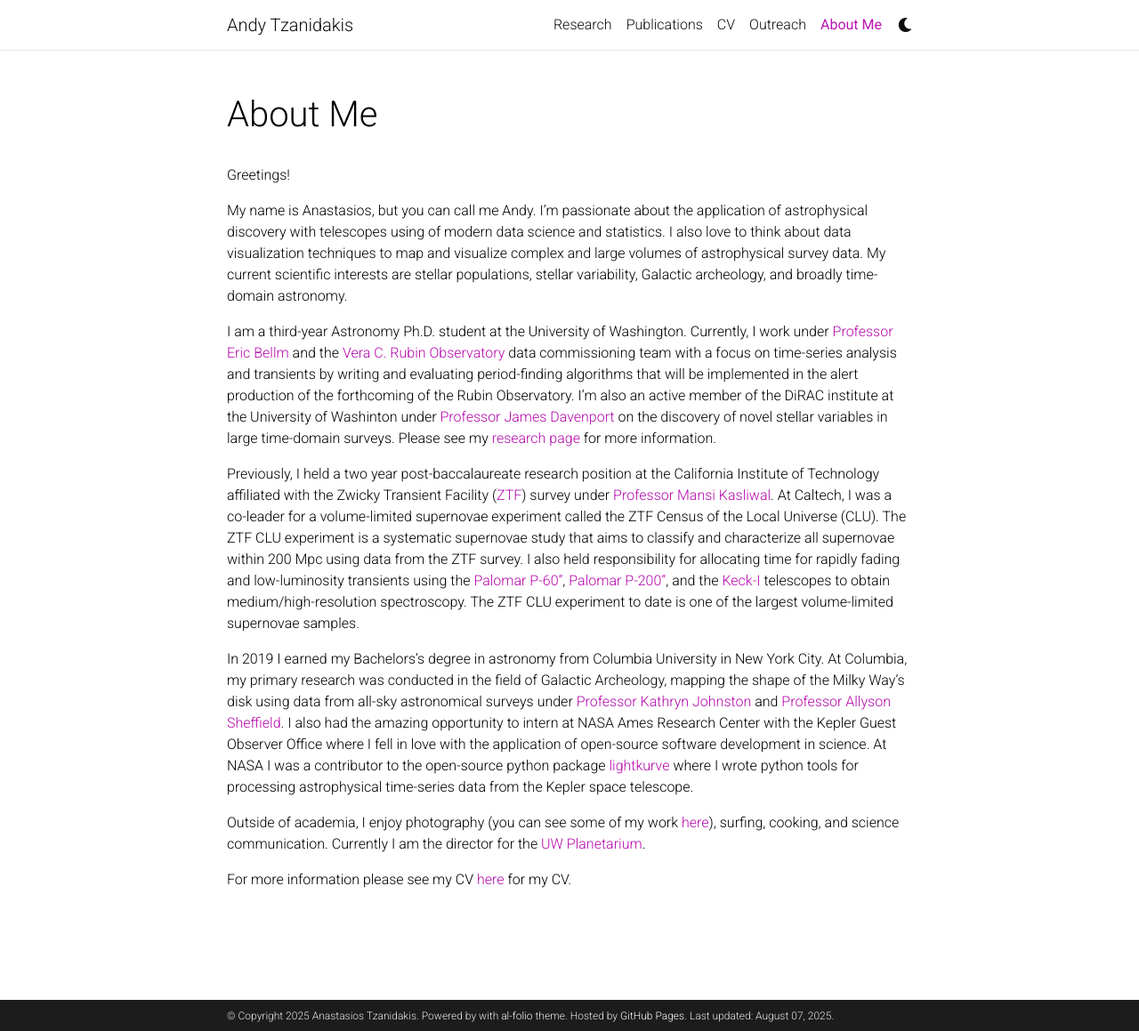
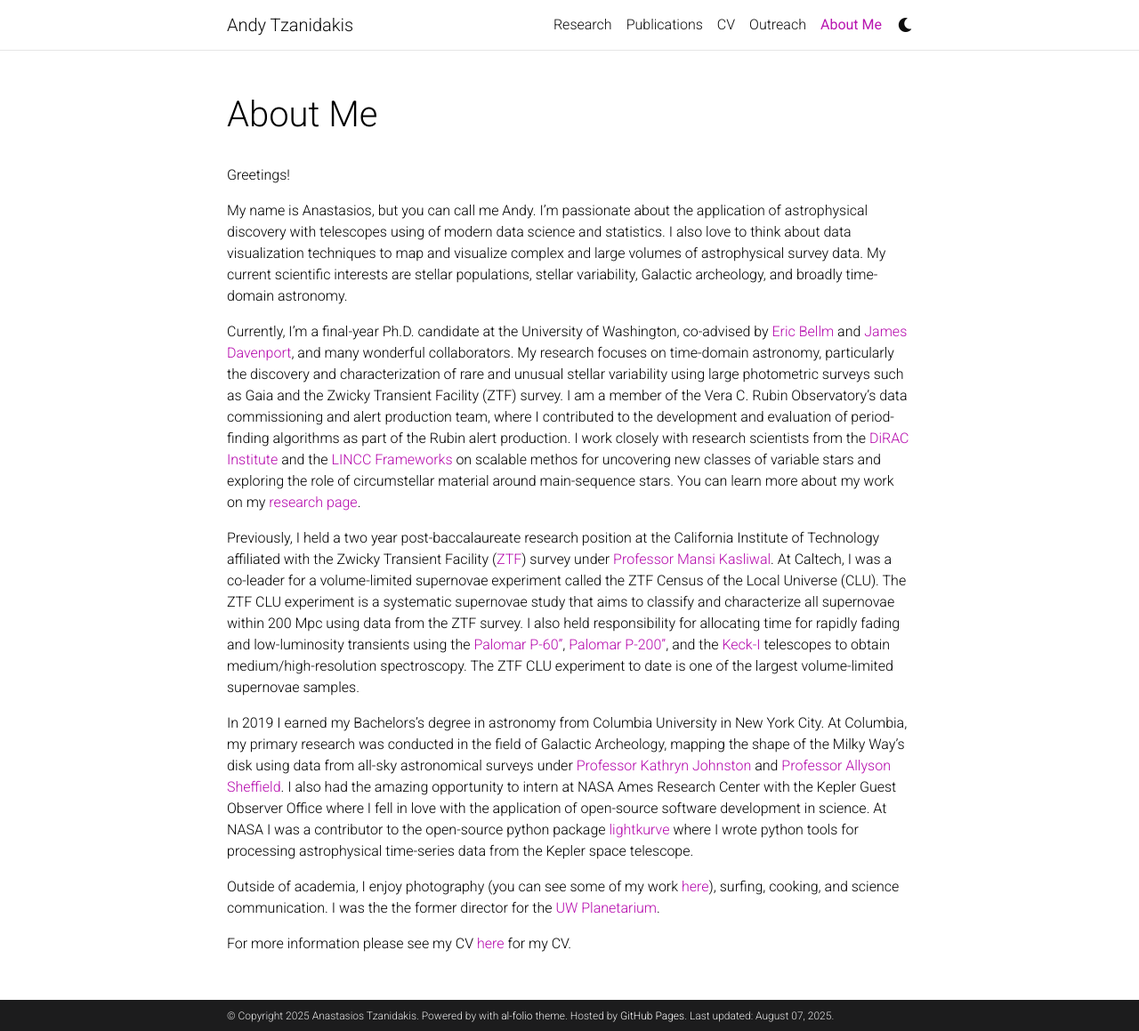
Before and after one commit to AndyTza/andytza.github.io, a Jekyll site: the page built from _pages/aboutme.md, in a window 1280 px wide and 1159 px high. Shown: the whole window at 89% size. Built offline with Jekyll 4.4.1, drawn with Linux system fonts in a browser that asks for light colours; full-size pictures stand in for the smaller copies a plugin makes; comment, search, counter and statistics services are not loaded; a style sheet for code colours, icons or effects is not loaded.

Commit message:
updated profile

```diff
--- a/_pages/aboutme.md
+++ b/_pages/aboutme.md
@@ -10,12 +10,12 @@ Greetings!
 
 My name is Anastasios, but you can call me Andy. I'm passionate about the application of astrophysical discovery with telescopes using of modern data science and statistics. I also love to think about data visualization techniques to map and visualize complex and large volumes of astrophysical survey data. My current scientific interests are stellar populations, stellar variability, Galactic archeology, and broadly time-domain astronomy.
 
-I am a third-year Astronomy Ph.D. student at the University of Washington. Currently, I work under [Professor Eric Bellm](https://faculty.washington.edu/ecbellm/) and the [Vera C. Rubin Observatory](https://www.lsst.org/) data commissioning team with a focus on time-series analysis and transients by writing and evaluating period-finding algorithms that will be implemented in the alert production of the forthcoming of the Rubin Observatory. I'm also an active member of the DiRAC institute at the University of Washinton under [Professor James Davenport](https://jradavenport.github.io/) on the discovery of novel stellar variables in large time-domain surveys. Please see my [research page](https://andytza.github.io/research/) for more information.
+Currently, I'm a final-year Ph.D. candidate at the University of Washington, co-advised by [Eric Bellm](https://faculty.washington.edu/ecbellm/) and [James Davenport](https://jradavenport.github.io/), and many wonderful collaborators. My research focuses on time-domain astronomy, particularly the discovery and characterization of rare and unusual stellar variability using large photometric surveys such as Gaia and the Zwicky Transient Facility (ZTF) survey. I am a member of the Vera C. Rubin Observatory's data commissioning and alert production team, where I contributed to the development and evaluation of period-finding algorithms as part of the Rubin alert production. I work closely with research scientists from the [DiRAC Institute ](https://dirac.astro.washington.edu/) and the [LINCC Frameworks](https://lsstdiscoveryalliance.org/programs/lincc-frameworks/) on scalable methos for uncovering new classes of variable stars and exploring the role of circumstellar material around main-sequence stars. You can learn more about my work on my [research page](https://andytza.github.io/research/).
 
 Previously, I held a two year post-baccalaureate research position at the California Institute of Technology affiliated with the Zwicky Transient Facility ([ZTF](https://www.ztf.caltech.edu/)) survey under [Professor Mansi Kasliwal](https://sites.astro.caltech.edu/~mansi/). At Caltech, I was a co-leader for a volume-limited supernovae experiment called the ZTF Census of the Local Universe (CLU).  The ZTF CLU experiment is a systematic supernovae study that aims to classify and characterize all supernovae within 200 Mpc using data from the ZTF survey. I also held responsibility for allocating time for rapidly fading and low-luminosity transients using the [Palomar P-60"](https://sites.astro.caltech.edu/palomar/observer/P60observers.html), [Palomar P-200"](https://sites.astro.caltech.edu/palomar/about/telescopes/hale.html), and the [Keck-I](https://keckobservatory.org/about/telescopes-instrumentation/) telescopes to obtain medium/high-resolution spectroscopy. The ZTF CLU experiment to date is one of the largest volume-limited supernovae samples.
 
 In 2019 I earned my Bachelors's degree in astronomy from Columbia University in New York City. At Columbia, my primary research was conducted in the field of Galactic Archeology, mapping the shape of the Milky Way’s disk using data from all-sky astronomical surveys under [Professor Kathryn Johnston](http://user.astro.columbia.edu/~kvj/) and [Professor Allyson Sheffield](https://www.laguardia.edu/uploadedfiles/main_site/content/home/docs/allyson-sheffield.pdf). I also had the amazing opportunity to intern at NASA Ames Research Center with the Kepler Guest Observer Office where I fell in love with the application of open-source software development in science. At NASA I was a contributor to the open-source python package [lightkurve](https://docs.lightkurve.org/index.html) where I wrote python tools for processing astrophysical time-series data from the Kepler space telescope.
 
-Outside of academia, I enjoy photography (you can see some of my work [here](https://www.instagram.com/atoceans/)), surfing, cooking, and science communication. Currently I am the director for the [UW Planetarium](https://astro.washington.edu/uw-planetarium).
+Outside of academia, I enjoy photography (you can see some of my work [here](https://www.instagram.com/atoceans/)), surfing, cooking, and science communication. I was the the former director for the [UW Planetarium](https://astro.washington.edu/uw-planetarium).
 
 For more information please see my CV [here](https://github.com/AndyTza/andytza.github.io/raw/master/quals/CV_Astronomy___Tzanidakis__Detailed____New.pdf) for my CV.
```
Also changed, not shown: _pages/about.md (+1 -2 lines), 1 other file.
